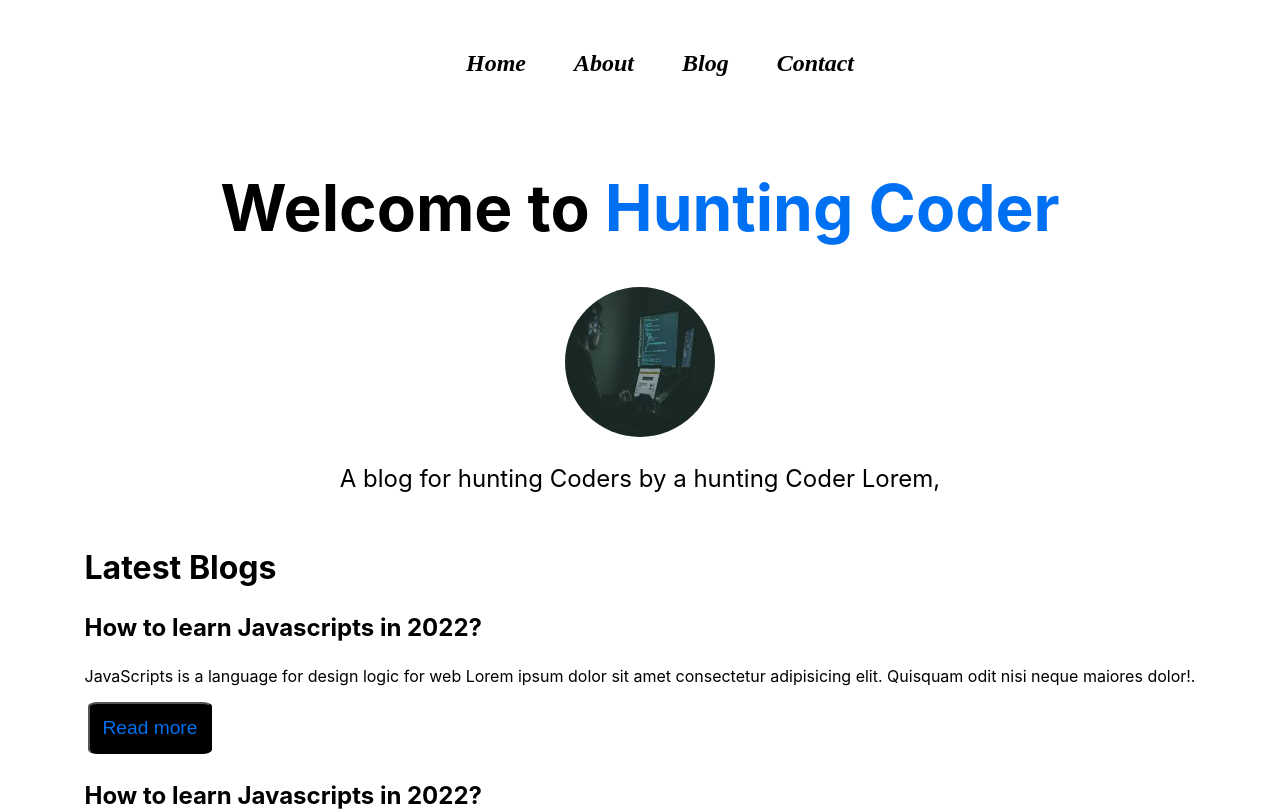
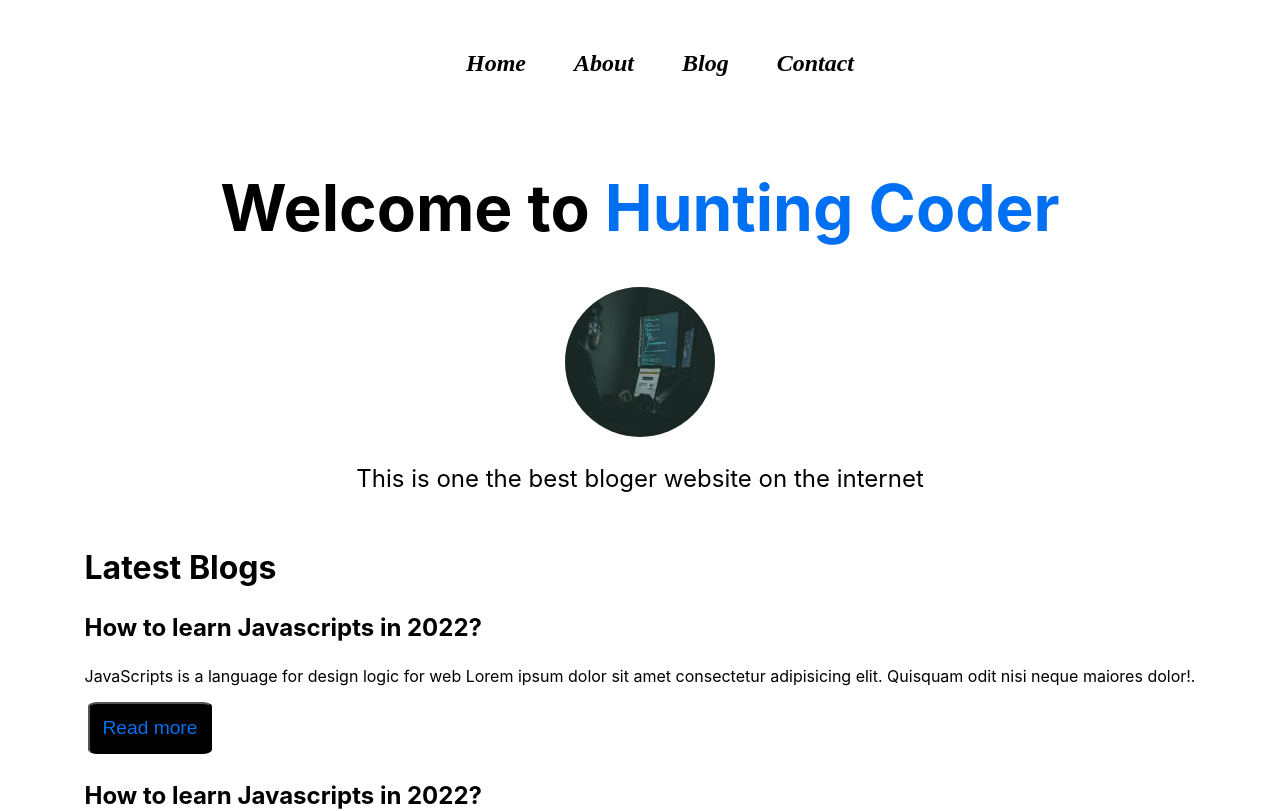
Before and after one commit to kishore1477/blog_using_nextjs, a Next.js app: page / in a window 1280 px wide. Shown: the top 811 px of the page. Built offline with nearby package versions, Linux system fonts and the light colour scheme.

Commit message:
"adding some content"

```diff
--- a/pages/index.js
+++ b/pages/index.js
@@ -25,7 +25,7 @@ export default function Home() {
           width={150}
           height={150} />
         <p className={styles.description}>
-          A blog for hunting Coders by a hunting Coder Lorem,
+          This is one the best bloger website on the internet
         </p>
         {/* <div className={`${styles1.con}${styles2.con}`} > */}
         <div>
```
